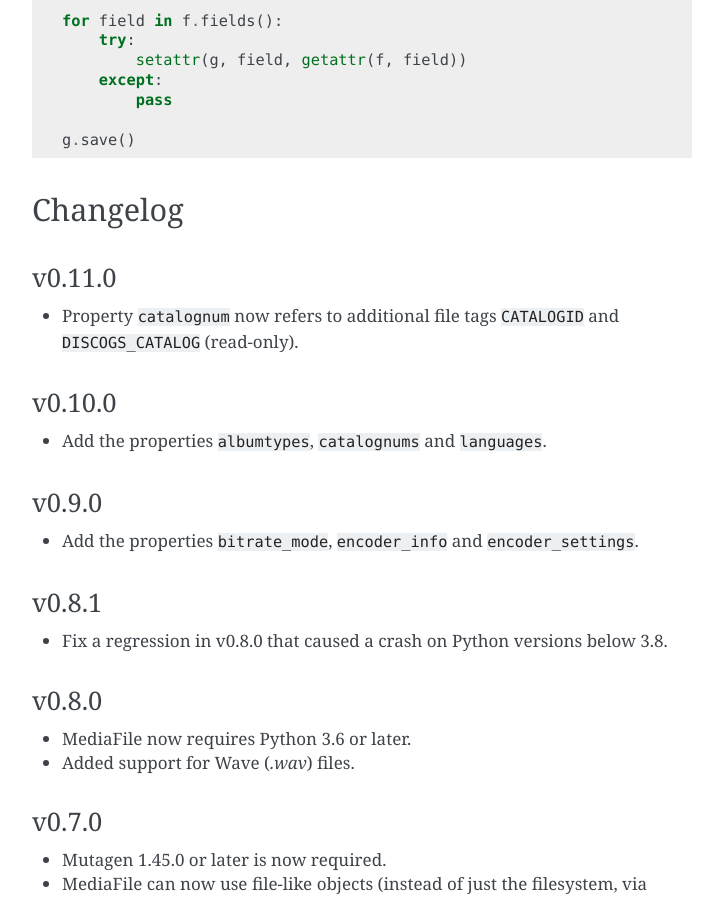
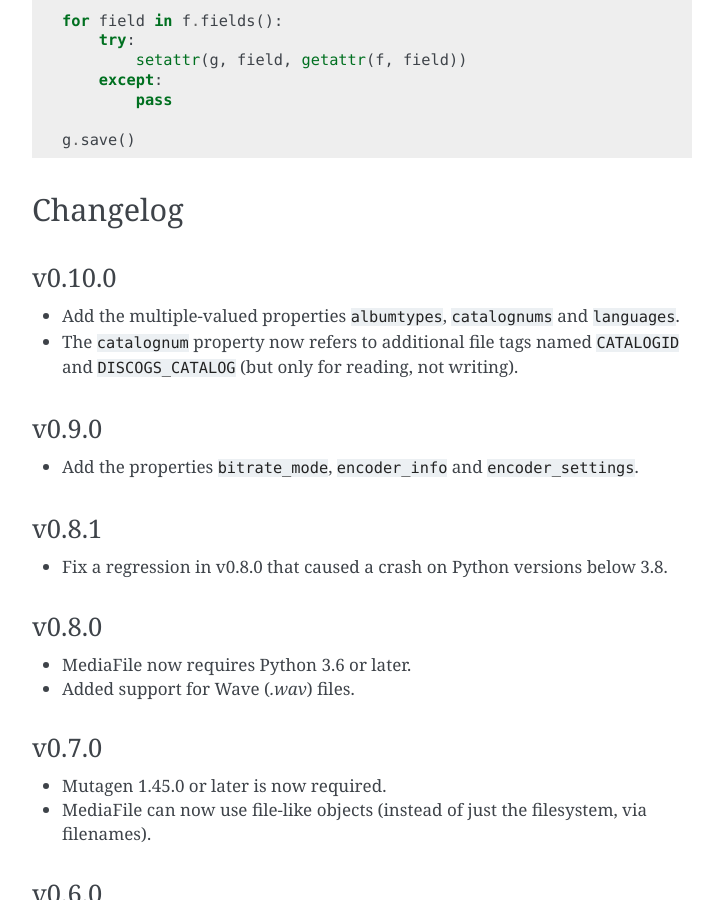
Before and after one commit to beetbox/mediafile, a Sphinx documentation site: the page built from docs/index.rst, in a window 1280 px wide and 900 px high, scrolled down 2792 px. Shown: the whole window, without its empty margins (388-1111 px from the left). Built offline with Sphinx 7.4.7, drawn with Linux system fonts in a browser that asks for light colours.

Commit message:
Changelog tweaks following #61

```diff
--- a/docs/index.rst
+++ b/docs/index.rst
@@ -135,17 +135,13 @@ To copy tags from one MediaFile to another:
 Changelog
 ---------
 
-v0.11.0
-'''''''
-
-- Property ``catalognum`` now refers to additional file tags ``CATALOGID`` and
-  ``DISCOGS_CATALOG`` (read-only).
-
 v0.10.0
 '''''''
 
-- Add the properties ``albumtypes``, ``catalognums`` and
+- Add the multiple-valued properties ``albumtypes``, ``catalognums`` and
   ``languages``.
+- The ``catalognum`` property now refers to additional file tags named
+  ``CATALOGID`` and ``DISCOGS_CATALOG`` (but only for reading, not writing).
 
 v0.9.0
 ''''''
```
